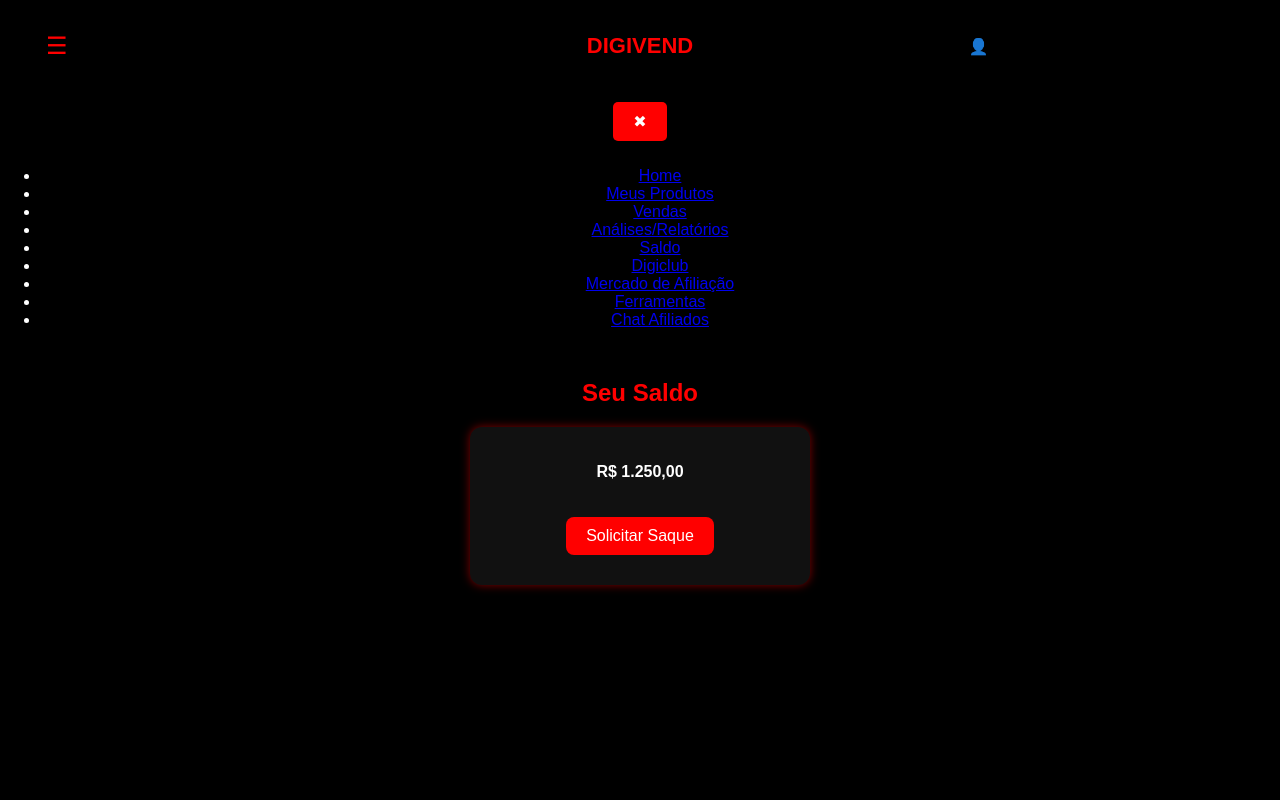
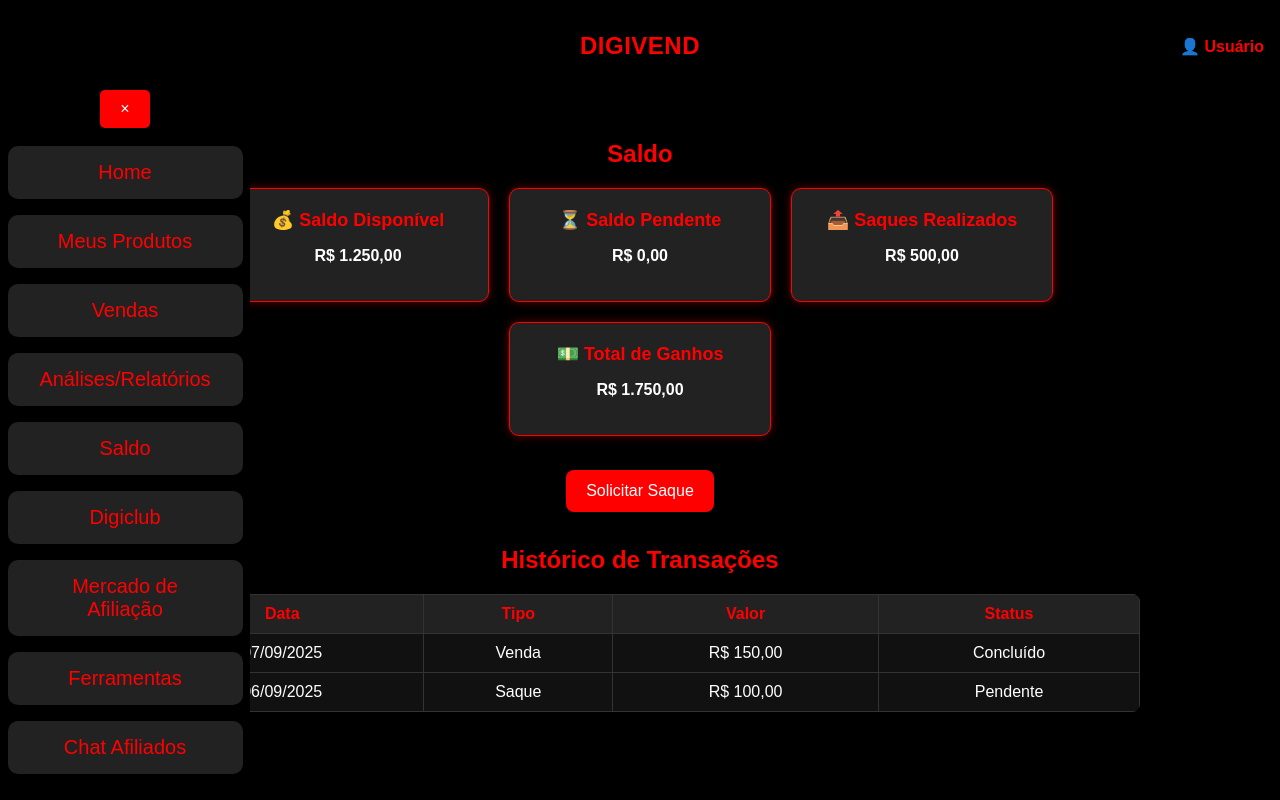
Before and after one commit to tiny1jumbe-eng/meu-site, a plain HTML site: page saldo.html in a window 1280 px wide. Both pictures are taken after a click on the button "Abrir menu". Drawn offline with Linux system fonts and the light colour scheme.

```diff
--- a/saldo.html
+++ b/saldo.html
@@ -1,41 +1,11 @@
 <!DOCTYPE html>
 <html lang="pt-BR">
 <head>
-  <meta charset="UTF-8">
-  <meta name="viewport" content="width=device-width, initial-scale=1.0">
-  <title>Saldo - DIGIVEND</title>
-  <link rel="stylesheet" href="style.css">
+  <meta charset="UTF-8" />
+  <meta name="viewport" content="width=device-width, initial-scale=1.0" />
+  <title>DIGIVEND - Saldo</title>
+  <link rel="stylesheet" href="style.css" />
   <style>
-    .saldo-container {
-      text-align: center;
-      margin-top: 50px;
-    }
-
-    .saldo-container h2 {
-      color: red;
-      margin-bottom: 20px;
-    }
-
-    .saldo-box {
-      background: #111;
-      color: white;
-      padding: 20px;
-      border-radius: 12px;
-      width: 300px;
-      margin: 0 auto;
-      box-shadow: 0 0 10px rgba(255, 0, 0, 0.5);
-    }
-
-    .btn-saque {
-      margin-top: 20px;
-      background: red;
-      border: none;
-      padding: 10px 20px;
-      color: white;
-      border-radius: 8px;
-      cursor: pointer;
-    }
-
     /* Modal */
     .modal {
       display: none;
@@ -93,39 +63,76 @@
   </style>
 </head>
 <body>
-  <!-- Cabeçalho -->
+  <!-- TOPO -->
   <header class="dashboard-header">
-    <button class="menu-btn" onclick="toggleMenu()">☰</button>
-    <h1 class="logo">DIGIVEND</h1>
-    <div class="user-icon">👤</div>
+    <button class="menu-btn" onclick="openMenu()" aria-label="Abrir menu">☰</button>
+    <h1 class="logo-center">DIGIVEND</h1>
+    <div class="user-profile">👤 Usuário</div>
   </header>
 
-  <!-- Menu lateral -->
-  <nav id="sidebar" class="sidebar">
-    <button class="close-btn" onclick="toggleMenu()">✖</button>
-    <ul>
-      <li><a href="dashboard_vendedor.html">Home</a></li>
-      <li><a href="meus_produtos.html">Meus Produtos</a></li>
-      <li><a href="vendas.html">Vendas</a></li>
-      <li><a href="analises_relatorios.html">Análises/Relatórios</a></li>
-      <li><a href="saldo.html">Saldo</a></li>
-      <li><a href="digiclub.html">Digiclub</a></li>
-      <li><a href="mercado_afiliacao.html">Mercado de Afiliação</a></li>
-      <li><a href="ferramentas.html">Ferramentas</a></li>
-      <li><a href="chat_afiliados.html">Chat Afiliados</a></li>
-    </ul>
+  <!-- MENU LATERAL -->
+  <nav id="sideMenu" class="side-menu">
+    <button class="close-btn" onclick="closeMenu()">×</button>
+    <a href="dashboard_vendedor.html" onclick="closeMenu()">Home</a>
+    <a href="meus_produtos.html" onclick="closeMenu()">Meus Produtos</a>
+    <a href="vendas.html" onclick="closeMenu()">Vendas</a>
+    <a href="analises.html" onclick="closeMenu()">Análises/Relatórios</a>
+    <a href="saldo.html" onclick="closeMenu()">Saldo</a>
+    <a href="digiclub.html" onclick="closeMenu()">Digiclub</a>
+    <a href="mercado_afiliacao.html" onclick="closeMenu()">Mercado de Afiliação</a>
+    <a href="ferramentas.html" onclick="closeMenu()">Ferramentas</a>
+    <a href="chat_afiliados.html" onclick="closeMenu()">Chat Afiliados</a>
   </nav>
 
-  <!-- Conteúdo principal -->
-  <div class="saldo-container">
-    <h2>Seu Saldo</h2>
-    <div class="saldo-box">
-      <p><strong>R$ 1.250,00</strong></p>
-      <button class="btn-saque" onclick="abrirModal()">Solicitar Saque</button>
+  <!-- CONTEÚDO -->
+  <main class="dashboard-content" style="padding:16px; margin-top:12px;">
+    <h2 class="logo-center" style="color:red;">Saldo</h2>
+
+    <!-- Cards Resumo -->
+    <section class="cards-container" style="margin-top:16px;">
+      <div class="card"><h3>💰 Saldo Disponível</h3><p>R$ 1.250,00</p></div>
+      <div class="card"><h3>⏳ Saldo Pendente</h3><p>R$ 0,00</p></div>
+      <div class="card"><h3>📤 Saques Realizados</h3><p>R$ 500,00</p></div>
+      <div class="card"><h3>💵 Total de Ganhos</h3><p>R$ 1.750,00</p></div>
+    </section>
+
+    <!-- Botão de Saque -->
+    <div style="text-align:center; margin:24px 0;">
+      <button class="btn-vermelho" style="padding:12px 20px; font-size:16px; border:none; border-radius:8px; background:red; color:white; cursor:pointer;"
+              onclick="abrirModal()">
+        Solicitar Saque
+      </button>
     </div>
-  </div>
 
-  <!-- Modal -->
+    <!-- Histórico de Transações -->
+    <h2 class="logo-center" style="color:red; margin-top:24px;">Histórico de Transações</h2>
+    <table class="product-table" style="width:95%; max-width:1000px; margin:0 auto; border-collapse:collapse; background:#111; color:#fff; border-radius:8px; overflow:hidden; margin-top:16px;">
+      <thead>
+        <tr>
+          <th style="background:#222; color:red; padding:10px; border:1px solid #333;">Data</th>
+          <th style="background:#222; color:red; padding:10px; border:1px solid #333;">Tipo</th>
+          <th style="background:#222; color:red; padding:10px; border:1px solid #333;">Valor</th>
+          <th style="background:#222; color:red; padding:10px; border:1px solid #333;">Status</th>
+        </tr>
+      </thead>
+      <tbody>
+        <tr>
+          <td style="padding:10px; border:1px solid #333; text-align:center;">07/09/2025</td>
+          <td style="padding:10px; border:1px solid #333; text-align:center;">Venda</td>
+          <td style="padding:10px; border:1px solid #333; text-align:center;">R$ 150,00</td>
+          <td style="padding:10px; border:1px solid #333; text-align:center;">Concluído</td>
+        </tr>
+        <tr>
+          <td style="padding:10px; border:1px solid #333; text-align:center;">06/09/2025</td>
+          <td style="padding:10px; border:1px solid #333; text-align:center;">Saque</td>
+          <td style="padding:10px; border:1px solid #333; text-align:center;">R$ 100,00</td>
+          <td style="padding:10px; border:1px solid #333; text-align:center;">Pendente</td>
+        </tr>
+      </tbody>
+    </table>
+  </main>
+
+  <!-- Modal de Saque -->
   <div id="modalSaque" class="modal">
     <div class="modal-content">
       <h3>Solicitar Saque</h3>
@@ -142,9 +149,8 @@
   </div>
 
   <script>
-    function toggleMenu() {
-      document.getElementById("sidebar").classList.toggle("open");
-    }
+    function openMenu(){ document.getElementById('sideMenu').style.width = '250px'; }
+    function closeMenu(){ document.getElementById('sideMenu').style.width = '0'; }
 
     function abrirModal() {
       document.getElementById("modalSaque").style.display = "flex";
```
Also changed, not shown: digiclub.html (added, +139 -0 lines).
